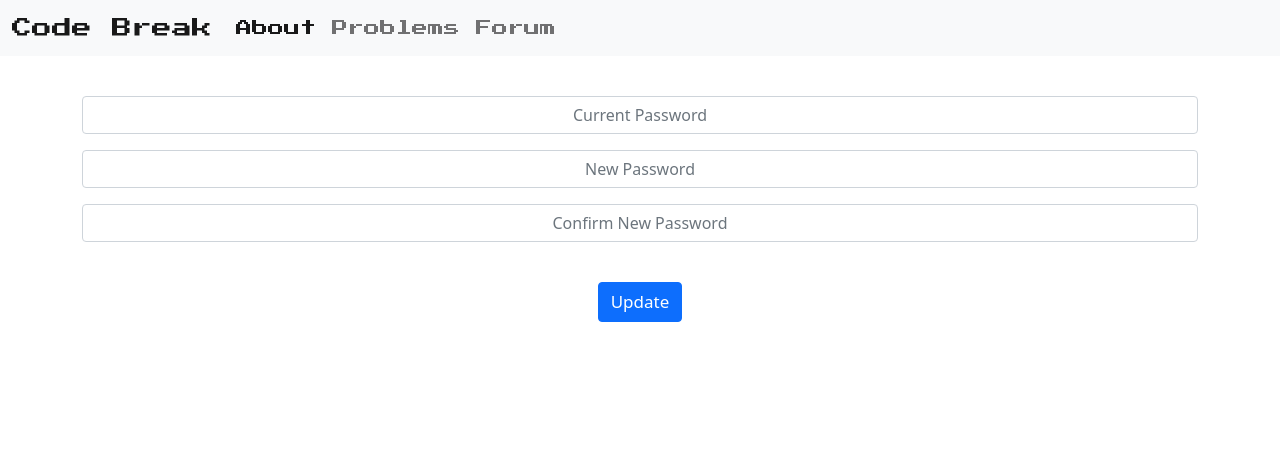
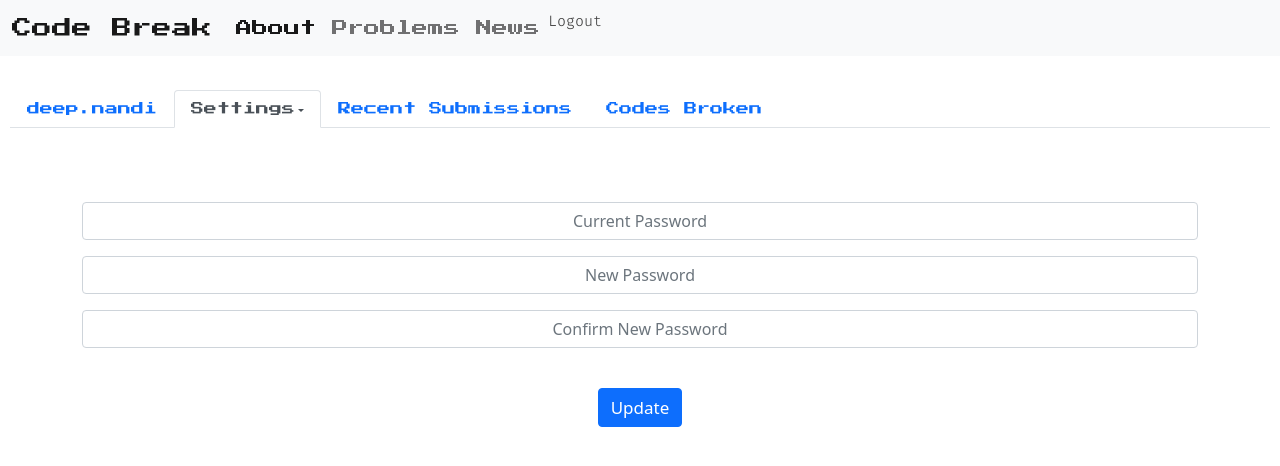
Before and after one commit to himanshu-kr-dev/codebreak, a PHP site: page /phpmailer/changepwd/index.php in a window 1280 px wide. Shown: the top 466 px of the page. Run offline with PHP 8.4, Linux system fonts and the light colour scheme; a user stored in the database is signed in; data comes from the database, SQL or seed files in the repository.

Commit message:
Add files via upload

```diff
--- a/changepwd/index.php
+++ b/changepwd/index.php
@@ -194,6 +194,11 @@ if (isset($_POST['update'])) {
             font-family: 'Fira Code', monospace;
             text-align: center;
         }
+        .nav{
+            font-family: 'Fira Code', monospace;
+            margin: 10px;
+            font-size: 13px;
+        }
     </style>
 
 </head>
@@ -232,26 +237,54 @@ if (isset($_SESSION['uid'])) {
 <body>
 <nav class="navbar navbar-expand-lg navbar-light bg-light">
     <div class="container-fluid">
-            <a class="navbar-brand" href="#">Code Break</a>
+        <a class="navbar-brand" href="../">Code Break</a>
         <button class="navbar-toggler" type="button" data-bs-toggle="collapse" data-bs-target="#navbarNav" aria-controls="navbarNav" aria-expanded="false" aria-label="Toggle navigation">
             <span class="navbar-toggler-icon"></span>
         </button>
         <div class="collapse navbar-collapse" id="navbarNav">
             <ul class="navbar-nav">
                 <li class="nav-item">
-                        <a class="nav-link active" aria-current="page" href="#">About</a>
+                    <a class="nav-link active" aria-current="page" href="../about/">About</a>
                 </li>
                 <li class="nav-item">
-                        <a class="nav-link" href="problems/">Problems</a>
+                    <a class="nav-link" href="../problems/">Problems</a>
                 </li>
                 <li class="nav-item">
-                        <a class="nav-link" href="#">Forum</a>
+                    <a class="nav-link" href="../news/">News</a>
                 </li>
+                <?php
+                if($conf==1){
+                    ?>
+                    <li class="nav-item">
+                        <a class="body-text" style="font-size: 15px;text-decoration: none;color: #414141;" href="../logout/">Logout</a>
+                    </li>
+                    <?php
+                }
+                ?>
             </ul>
         </div>
     </div>
 
 </nav>
+<br>
+<ul class="nav nav-tabs">
+    <li class="nav-item">
+        <a class="nav-link" aria-current="page" href="../user/"><?php echo $_SESSION['uid'];?></a>
+    </li>
+    <li class="nav-item dropdown ">
+        <a class="nav-link dropdown-toggle active" data-bs-toggle="dropdown" href="#" role="button" aria-expanded="false">Settings</a>
+        <ul class="dropdown-menu">
+            <li><a class="dropdown-item" href="../edit/">Edit Details</a></li>
+            <li><a class="dropdown-item" href="#">Change Password</a></li>
+        </ul>
+    </li>
+    <li class="nav-item">
+        <a class="nav-link" href="#">Recent Submissions</a>
+    </li>
+    <li class="nav-item">
+        <a class="nav-link" href="#">Codes Broken</a>
+    </li>
+</ul><br>
 <div class="container">
 
     <center>
```
Lines whose indentation alone changed are shown as unchanged.
